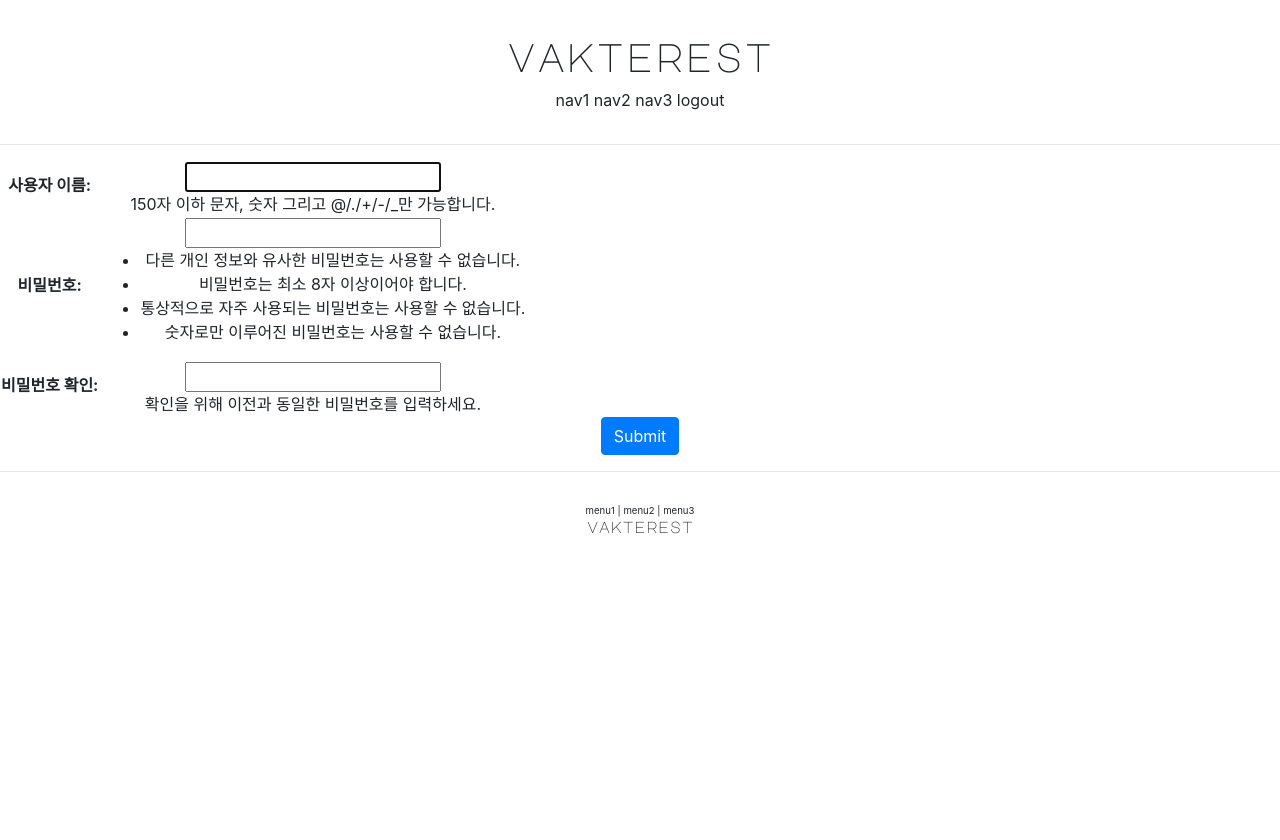
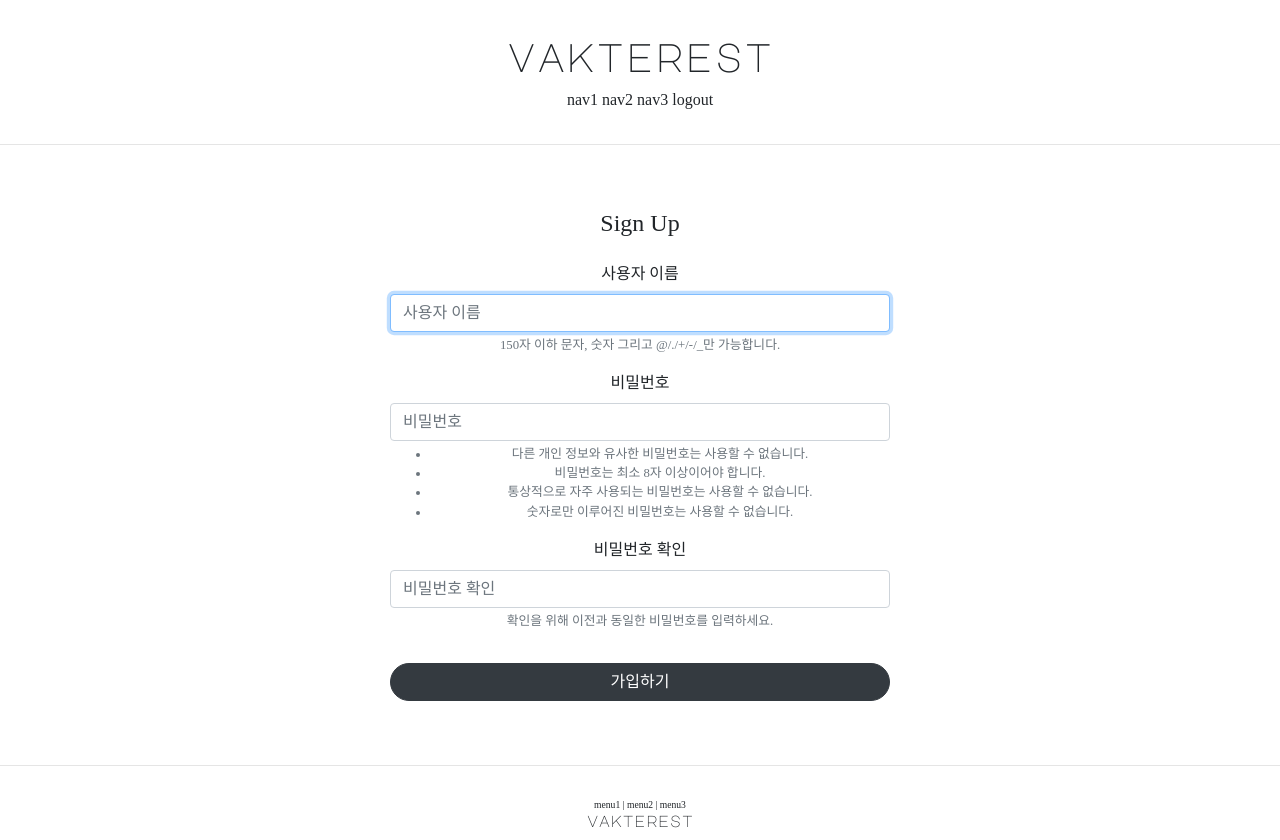
Before and after one commit to danho-vak/vakterest, a Django app: page /account/create/ in a window 1280 px wide. Before the commit the page ends 534 px from the top, so only its background shows below. Run offline with Django 3.2, Linux system fonts and the light colour scheme; the visitor is signed in with stand-in values (Sample User, id 1); some libraries are stand-ins or nearby versions; some web fonts are replaced.

Commit message:
added fonts and applied!

```diff
--- a/accountapp/templates/accountapp/create.html
+++ b/accountapp/templates/accountapp/create.html
@@ -1,13 +1,15 @@
 {% extends 'base.html' %}
+{% load bootstrap4 %}
 {% block content %}
 
-<div class="text-center">
+<div style="text-align:center; max-width:500px; margin: 4rem auto;">
+    <div class="mb-4">
+        <h4>Sign Up</h4>
+    </div>
     <form action="{% url 'accountapp:create' %}" method="post">
         {% csrf_token %}
-        <table>
-            {{ form.as_table }}
-        </table>
-        <input type="submit" class="btn btn-primary">
+            {% bootstrap_form form %}
+        <input type="submit" class="btn btn-dark rounded-pill col-12 mt-3" value="가입하기">
     </form>
 </div>
 {% endblock %}
--- a/accountapp/templates/accountapp/test.html
+++ b/accountapp/templates/accountapp/test.html
@@ -7,4 +7,5 @@
             ㅋㅋ 기초를 다시 다지는 중
         </h1>
     </div>
+
 {% endblock %}
--- a/templates/base.html
+++ b/templates/base.html
@@ -1,7 +1,7 @@
 <!DOCTYPE html>
 <html lang="en">
 {% include 'head.html' %}
-<body>
+<body style="font-family : 'NanumSquareRoundR';">
     {% include 'header.html' %}
     <hr>
     {% block content %}
--- a/templates/head.html
+++ b/templates/head.html
@@ -15,6 +15,30 @@
     <!--  load DEFAULT CSS LINK  -->
     <link rel="stylesheet" type="text/css" href="{% static 'base.css' %}">
 
+    <!--  settings DEFAULT Font  -->
+    <style>
+        @font-face {
+            font-family : 'NanumSquareRoundR';
+            src : local('NanumSquareRoundR'),
+            url('{% static 'fonts/NanumSquareRoundR.ttf' %}') format('opentype');
+        }
+        @font-face {
+            font-family : 'NanumSquareRoundL';
+            src : local('NanumSquareRoundL'),
+            url('{% static 'fonts/NanumSquareRoundL.ttf' %}') format('opentype');
+        }
+        @font-face {
+            font-family : 'NanumSquareRoundB';
+            src : local('NanumSquareRoundB'),
+            url('{% static 'fonts/NanumSquareRoundB.ttf' %}') format('opentype');
+        }
+        @font-face {
+            font-family : 'NanumSquareRoundEB';
+            src : local('NanumSquareRoundEB'),
+            url('{% static 'fonts/NanumSquareRoundEB.ttf' %}') format('opentype');
+        }
+    </style>
+
     <meta charset="UTF-8">
     <title>Vakterest</title>
 </head>
--- a/templates/header.html
+++ b/templates/header.html
@@ -1,6 +1,6 @@
 <div class="vakterest_header">
     <div>
-        <h1 class="vakterest_header_logo">vakterest</h1>
+        <h1 class="vakterest_header_logo" onclick="location.href='{% url 'accountapp:test' %}'">vakterest</h1>
     </div>
     <div>
         <span>nav1</span>
--- a/vakterest/settings.py
+++ b/vakterest/settings.py
@@ -58,6 +58,7 @@ INSTALLED_APPS = [
 #    'django.contrib.static',
     'django.contrib.staticfiles',
     'accountapp',
+    'bootstrap4',
 ]
 
 MIDDLEWARE = [
```
Also changed, not shown: accountapp/templates/accountapp/login.html (+5 -5 lines), static/fonts/NanumSquareRoundB.ttf (added), static/fonts/NanumSquareRoundEB.ttf (added), static/fonts/NanumSquareRoundL.ttf (added), 1 other file.
